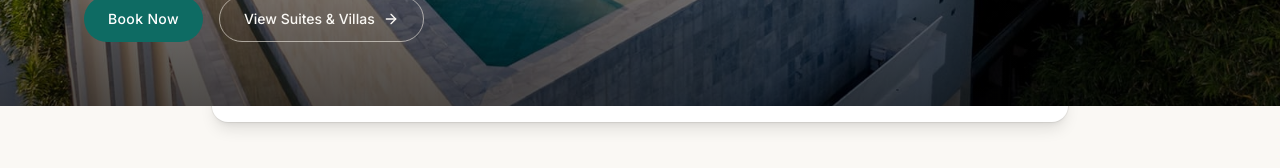
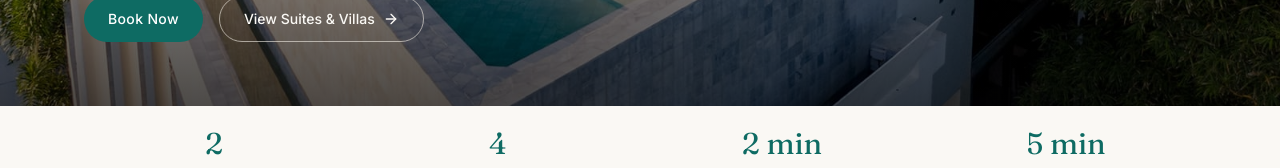
Before and after one commit to eldor1274/magicsamui-website, a Next.js app: page / in a window 1280 px wide. Shown: the part 691-859 px from the top of the page. Built offline with nearby package versions, Linux system fonts and the light colour scheme; no server answers.

Commit message:
Let the date picker pill sit directly on the page, no card wrapper

```diff
--- a/src/app/page.tsx
+++ b/src/app/page.tsx
@@ -55,10 +55,8 @@ export default function Home() {
         </div>
       </section>
 
-      <section className="mx-auto -mt-8 max-w-4xl px-5">
-        <div className="rounded-2xl bg-white p-5 shadow-lg ring-1 ring-black/5 sm:p-6">
-          <CloudbedsDatePicker />
-        </div>
+      <section className="mx-auto -mt-9 max-w-3xl px-5">
+        <CloudbedsDatePicker />
       </section>
 
       <section className="mx-auto grid max-w-6xl grid-cols-2 gap-6 px-5 py-14 text-center sm:grid-cols-4">
```
